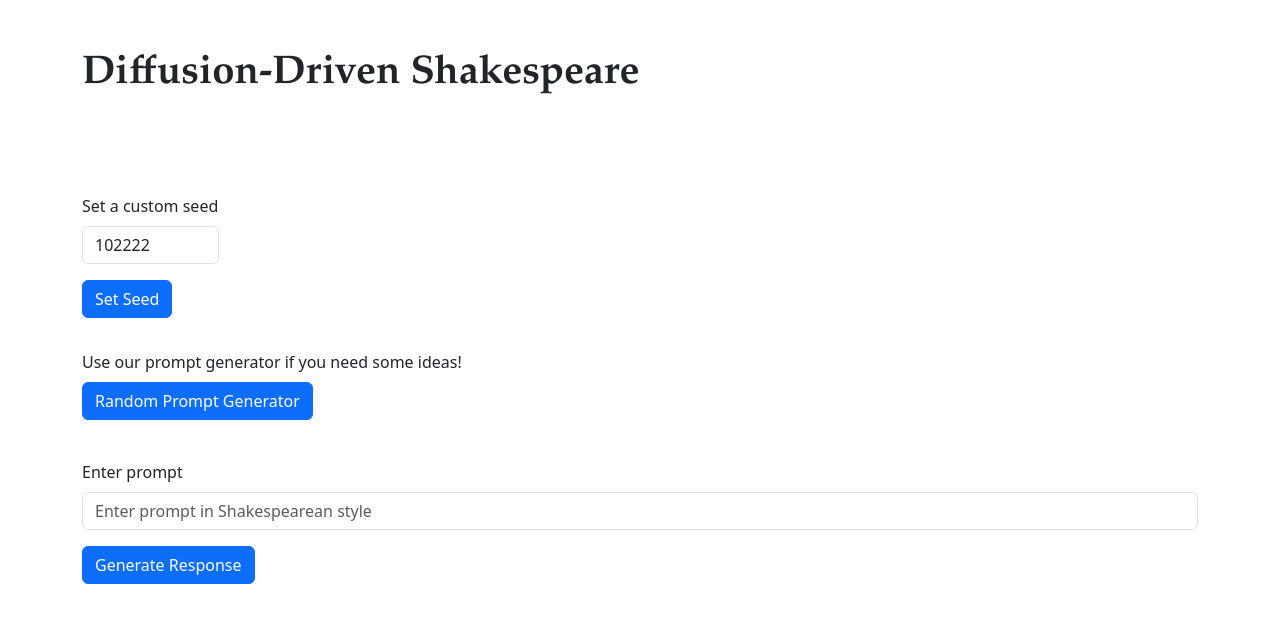
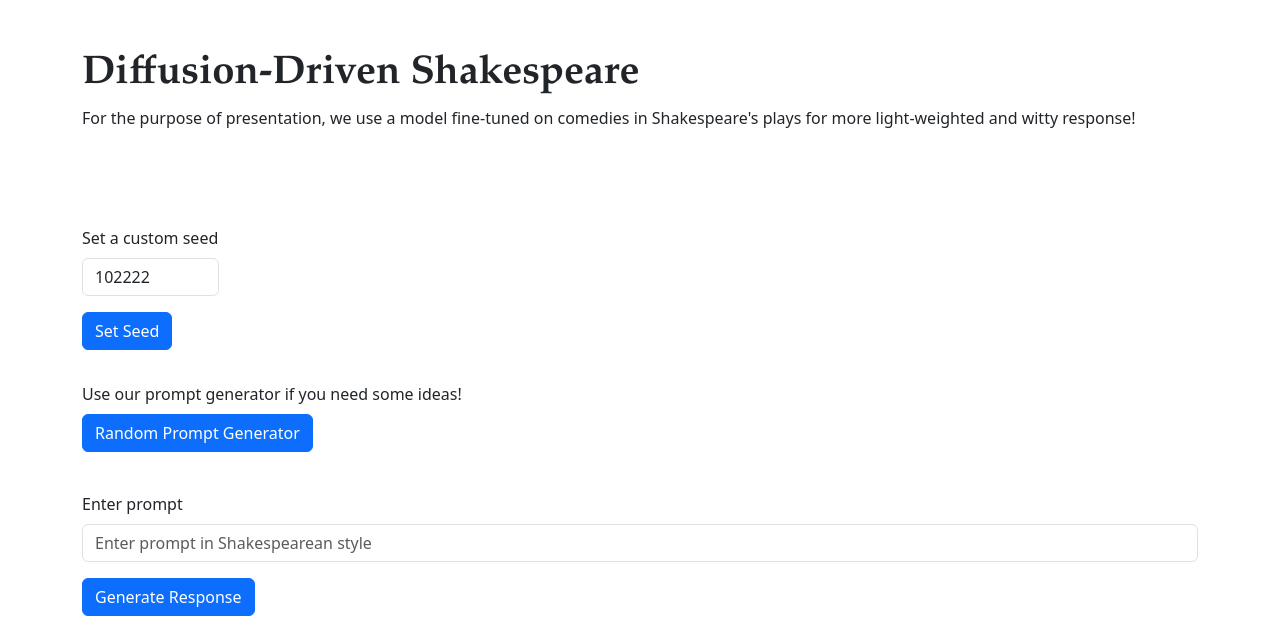
Before and after one commit to xianyingkong/diffusion-text-generation, a Flask app: page / in a window 1280 px wide. Shown: the top 639 px of the page. Run offline with Flask 3, Linux system fonts and the light colour scheme; some libraries are stand-ins or nearby versions.

Commit message:
final touchup on ui

```diff
--- a/static/css/styles.css
+++ b/static/css/styles.css
@@ -2,9 +2,12 @@
     margin-top: 50px;
 }
 
-.title {
+.title h1 {
     font-family: Goudy Old Style,Garamond,Big Caslon,Times New Roman,serif;
     font-weight: 800;
+}
+
+.title {
     margin-bottom: 5rem;
 }
 
--- a/templates/index.html
+++ b/templates/index.html
@@ -10,8 +10,10 @@
     </head>
     <body>
         <div class="container">
-            <h1 class="title">Diffusion-Driven Shakespeare</h1>
-
+            <div class="title">
+            <h1>Diffusion-Driven Shakespeare</h1>
+            <p>For the purpose of presentation, we use a model fine-tuned on comedies in Shakespeare's plays for more light-weighted and witty response!</p>
+            </div>
             <!-- Set Seed -->
             <div class="row">
                 <div class="col">
```
